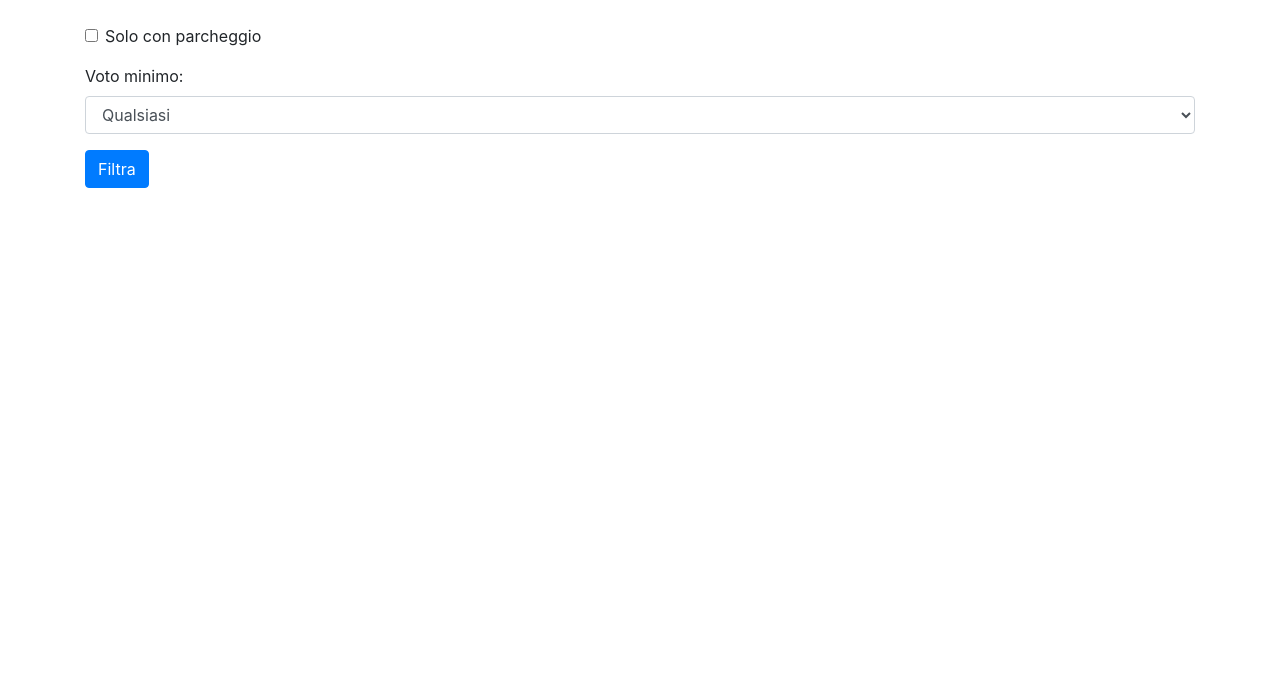
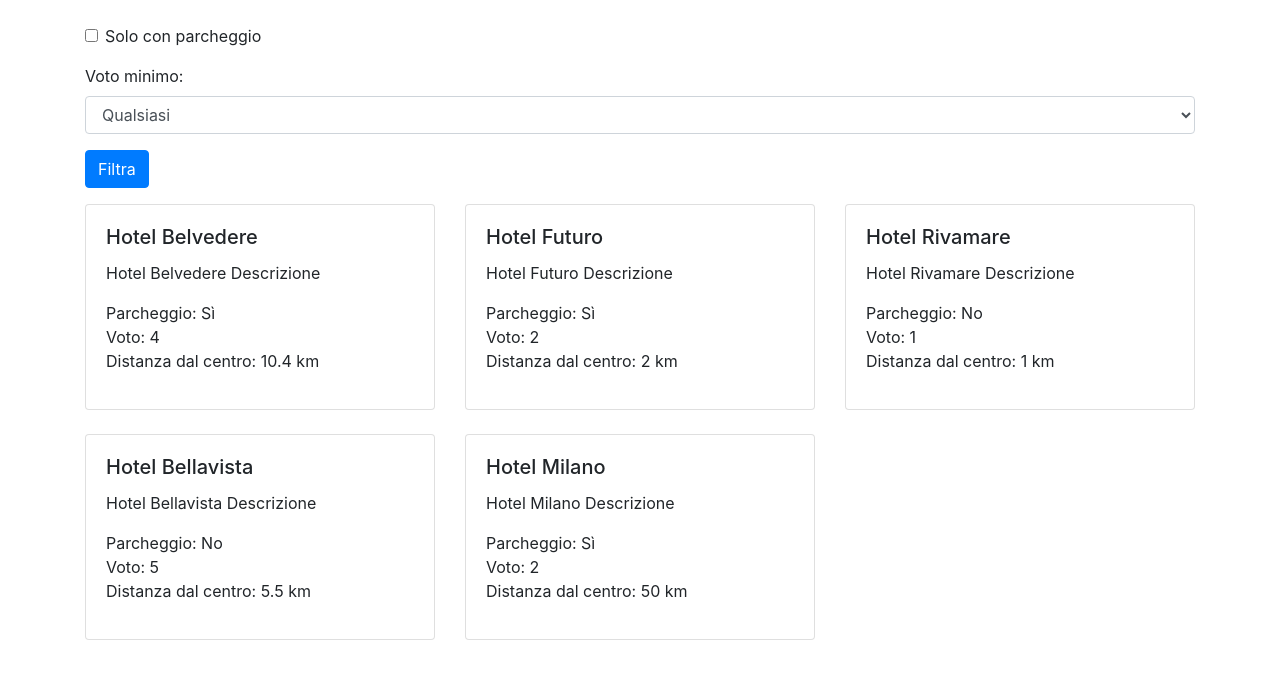
Before and after one commit to SilvioGiacomelli/php-hotel, a PHP site: page / in a window 1280 px wide. Shown: the top 679 px of the page. Run offline with PHP 8.4, Linux system fonts and the light colour scheme.

Commit message:
[Finito]

```diff
--- a/index.php
+++ b/index.php
@@ -54,6 +54,7 @@ if ($filtroParcheggio || $filtroVoti !== null) {
 ?>
 
 <!DOCTYPE html>
+
 <html lang="it">
 
 <head>
@@ -75,6 +76,9 @@ if ($filtroParcheggio || $filtroVoti !== null) {
         </div>
       </div>
 
+
+      <!-- Questo form permette di filtrare gli hotel in base alla presenza di parcheggio e al voto minimo. Selezionando "Solo con parcheggio" verranno mostrati solo gli hotel con parcheggio. Selezionando un voto minimo verranno mostrati solo gli hotel con un voto maggiore o uguale a quello selezionato.  -->
+
       <div class="form-group">
         <label for="vote">Voto minimo:</label>
         <select class="form-control" name="vote" id="vote">
@@ -87,12 +91,26 @@ if ($filtroParcheggio || $filtroVoti !== null) {
         </select>
       </div>
 
-      <button type="submit" class="btn btn-primary">Filtra</button>
+      <button type="submit" class="btn btn-primary btn-bg-danger">Filtra</button>
     </form>
+
+    <!-- Visualizzazione degli hotel -->
 
     <div class="row">
       <?php foreach ($hotels as $hotel) : ?>
-
+        <div class="col-md-4">
+          <div class="card mb-4">
+            <div class="card-body">
+              <h5 class="card-title"><?php echo $hotel['name']; ?></h5>
+              <p class="card-text"><?php echo $hotel['description']; ?></p>
+              <ul class="list-unstyled">
+                <li>Parcheggio: <?php echo $hotel['parking'] ? 'Sì' : 'No'; ?></li>
+                <li>Voto: <?php echo $hotel['vote']; ?></li>
+                <li>Distanza dal centro: <?php echo $hotel['distance_to_center']; ?> km</li>
+              </ul>
+            </div>
+          </div>
+        </div>
       <?php endforeach; ?>
     </div>
 
```
